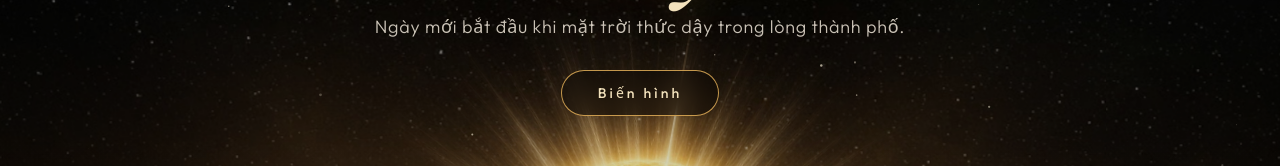
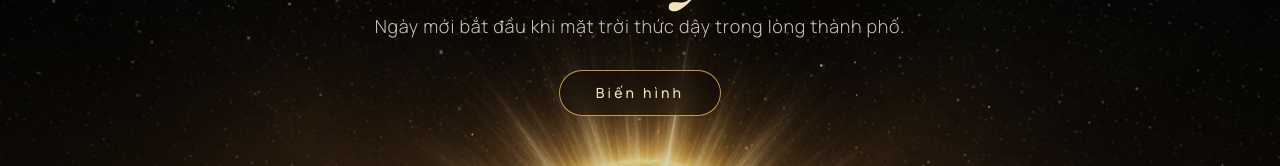
Before and after one commit to aduycuong/bnb-chat-agent-widget, a website built with Vite: page preview/sun-blanca-city/index.html in a window 1280 px wide. Shown: the part 329-495 px from the top of the page. Built offline with nearby package versions, Linux system fonts and the light colour scheme.

Commit message:
dev: support demo with Vietnamese font

```diff
--- a/preview/sun-blanca-city/index.html
+++ b/preview/sun-blanca-city/index.html
@@ -7,7 +7,7 @@
     <link rel="preconnect" href="https://fonts.googleapis.com" />
     <link rel="preconnect" href="https://fonts.gstatic.com" crossorigin />
     <link
-      href="https://fonts.googleapis.com/css2?family=Cormorant+Garamond:ital,wght@0,500;0,600;1,500&family=Outfit:wght@300;500&display=swap"
+      href="https://fonts.googleapis.com/css2?family=Cormorant+Garamond:ital,wght@0,500;0,600;1,500&family=Manrope:wght@300;500&display=swap"
       rel="stylesheet"
     />
     <style>
@@ -32,7 +32,7 @@
         overflow: hidden;
         background: var(--ink);
         color: var(--light);
-        font-family: Outfit, system-ui, sans-serif;
+        font-family: Manrope, system-ui, sans-serif;
       }
       .sky,
       .sun,
@@ -182,7 +182,7 @@
         background: rgba(7, 6, 4, 0.45);
         color: var(--gold-soft);
         padding: 15px 36px;
-        font: 500 14px/1 Outfit, system-ui, sans-serif;
+        font: 500 14px/1 Manrope, system-ui, sans-serif;
         letter-spacing: 0.22em;
         cursor: pointer;
         backdrop-filter: blur(10px);
```
